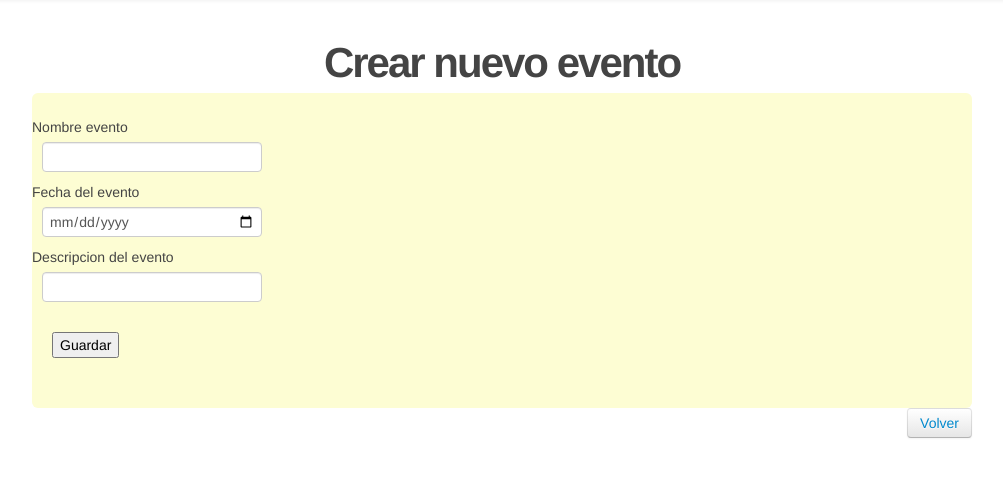
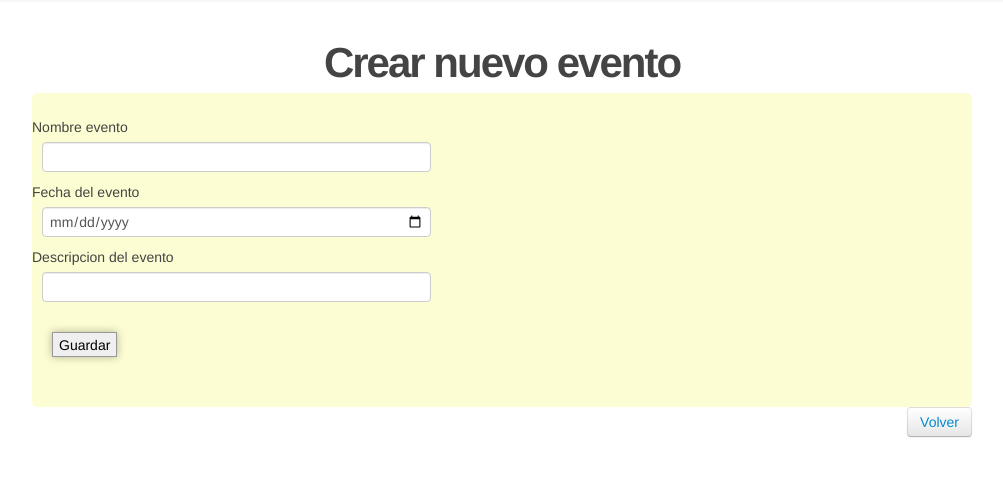
Before and after one commit to proyectoarq1/orgeventos, a Flask app: page /nuevo_evento in a window 1280 px wide. Shown: the part 62-539 px from the top of the page, without its empty margins (138-1141 px from the left). Run offline with Flask 2, Linux system fonts and the light colour scheme; the visitor is signed in with stand-in values (Sample User, id 1); data comes from the database, SQL or seed files in the repository; some libraries are stand-ins or nearby versions.

Commit message:
actualizando cambios

```diff
--- a/routes.py
+++ b/routes.py
@@ -80,9 +80,9 @@ if __name__ == '__main__':
 
   print "esta porqueria anda"
   port = os.getenv('PORT', '5000')
-  host = os.getenv('HOST', '"0.0.0.0"')
+
   app.secret_key = 'super secret key'
   print "holaaaaaaaaaaaaaaaaa"
-  print host
 
-  app.run(host=host,port=int(port),debug=True)
+
+  app.run(port=int(port),debug=True)
--- a/static/css/main.css
+++ b/static/css/main.css
@@ -37,6 +37,16 @@ header h1.logo:hover {
 .container {
   width: 940px;
   margin: 0 auto;
+}
+
+input    {
+width:375px;
+display:block;
+border: 1px solid #999;
+height: 25px;
+-webkit-box-shadow: 0px 0px 8px rgba(0, 0, 0, 0.3);
+-moz-box-shadow: 0px 0px 8px rgba(0, 0, 0, 0.3);
+box-shadow: 0px 0px 8px rgba(0, 0, 0, 0.3);
 }
 
 div.jumbo {
--- a/templates/nuevo_evento.html
+++ b/templates/nuevo_evento.html
@@ -11,7 +11,7 @@
       {{ render_field(form.fecha) }}
       {{ render_field(form.descripcion) }}
     </dl>
-    <p><input type=submit value=Guardar>
+    <p><input type=submit value=Guardar class="success">
    </form>
 
   </div>
```
